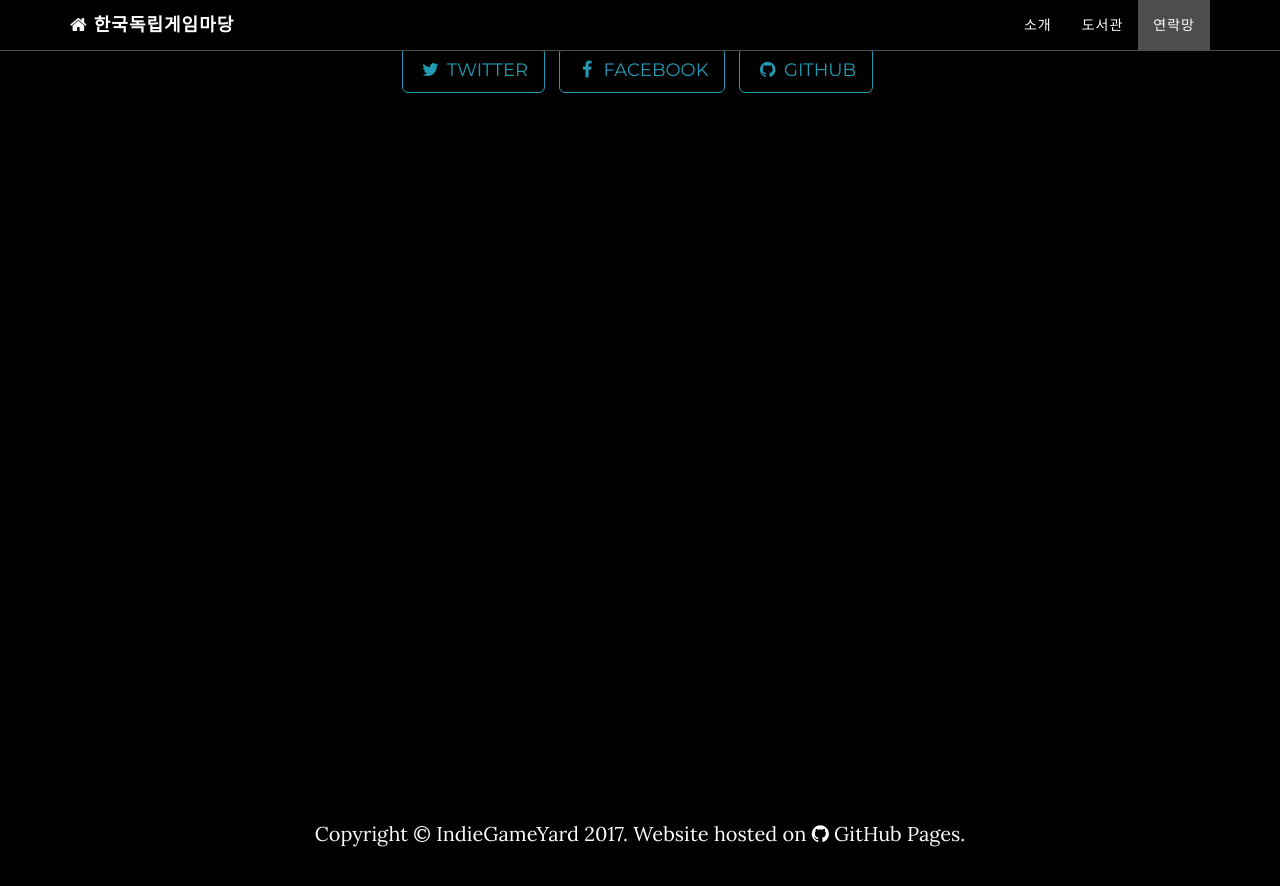
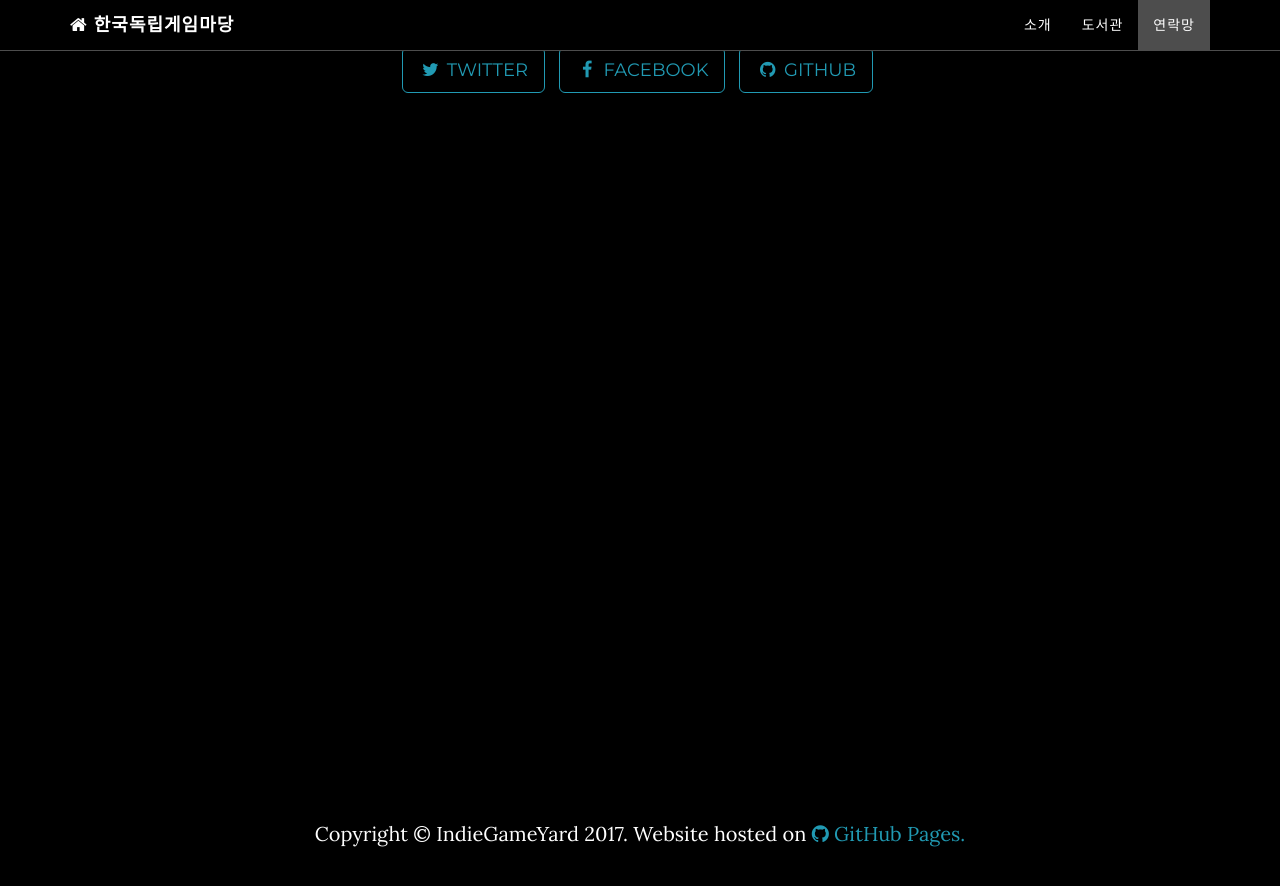
Before and after one commit to IndieGameYard/IndieGameYard.github.io, a Jekyll site: the page built from index.html, in a window 1280 px wide and 900 px high, scrolled down 2038 px. Shown: the top 886 px of the window. Built offline with Jekyll 4.4.1, drawn with Linux system fonts in a browser that asks for light colours.

Commit message:
initial commit

```diff
--- a/_includes/footer.html
+++ b/_includes/footer.html
@@ -1,6 +1,6 @@
     <!-- Footer -->
     <footer>
         <div class="container text-center">
-            <p>Copyright &copy; {{ site.footer }} 20{{ site.time | date: '%y' }}. Website hosted on <i class="fa fa-github"></i> GitHub Pages.</p>
+            <p>Copyright &copy; {{ site.footer }} 20{{ site.time | date: '%y' }}. Website hosted on <a href="https://pages.github.com/" target="_blank"><i class="fa fa-github"></i> GitHub Pages.</a></p>
         </div>
     </footer>
```
